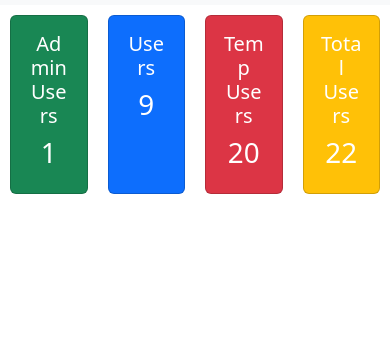
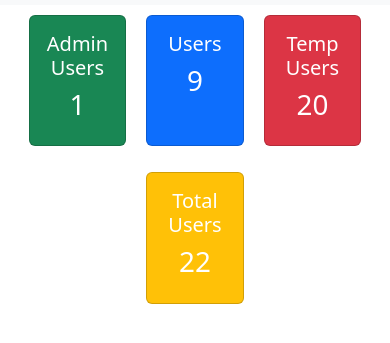
Before and after one commit to RipMickel/it-38-lab, a plain HTML site: page index.html in a window 390 px wide. Shown: the part 51-394 px from the top of the page. Drawn offline with nearby package versions, Linux system fonts and the light colour scheme.

Commit message:
Fixed the margin for mobile

```diff
--- a/index.html
+++ b/index.html
@@ -9,7 +9,9 @@
     <style>
         .flex-container {
           display: flex;
-          flex-direction: row;
+          flex-direction: wrap;
+          justify-content: center;
+          flex-wrap: wrap;
         }
 
         .flex-container > div {
```
